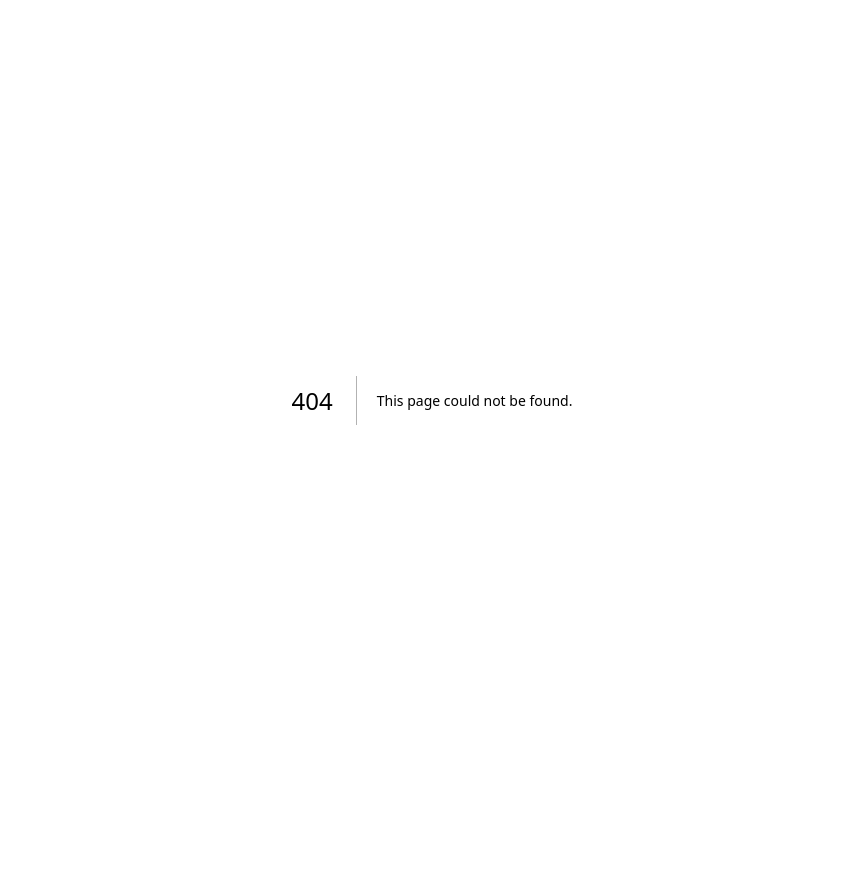
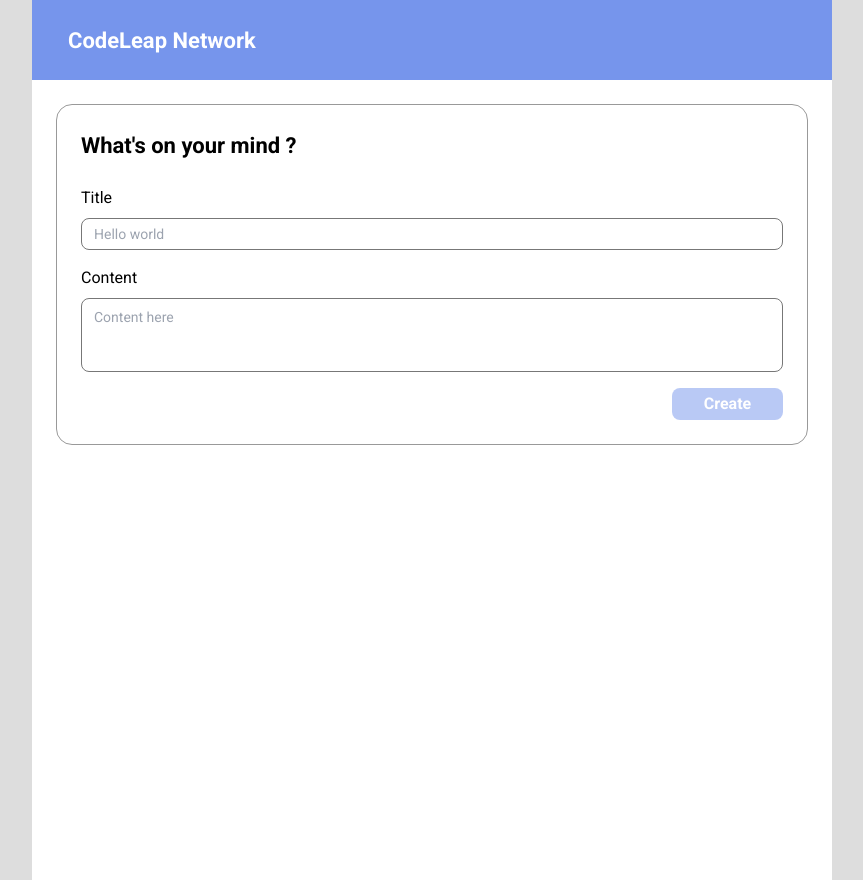
Before and after one commit to bzenky/codeleap, a Next.js app: page /blog in a window 1280 px wide. Before the commit this address had no page. Shown: the whole page, without its empty margins (208-1071 px from the left). Before the commit the page ends 800 px from the top, so only its background shows below. Built offline with nearby package versions, Linux system fonts and the light colour scheme.

Commit message:
feat: blog page, static create post card

```diff
--- /dev/null
+++ b/src/pages/blog/index.tsx
@@ -0,0 +1,56 @@
+import { useState } from "react"
+
+export default function Blog() {
+  const [title, setTitle] = useState('')
+  const [content, setContent] = useState('')
+
+  return (
+    <main className="flex min-h-screen flex-col items-center justify-center bg-[#DDDDDD]">
+      <header className="flex items-center max-w-[800px] w-[94%] h-20 px-9 bg-[#7695EC]">
+        <h1 className="text-[22px] font-bold text-white">
+          CodeLeap Network
+        </h1>
+      </header>
+
+      <div className="flex flex-col gap-6 max-w-[800px] w-[94%] min-h-screen p-6 bg-white">
+        <form className="flex flex-col border border-[#999999] p-6 rounded-2xl">
+          <h2 className="mb-6 font-bold text-[22px]">
+            What's on your mind ?
+          </h2>
+
+          <label htmlFor="title">
+            Title
+          </label>
+
+          <input
+            id="title"
+            className='w-full h-8 text-sm px-3 border border-[#777777] rounded-lg mt-2 mb-4'
+            placeholder="Hello world"
+            type="text"
+            value={title}
+            onChange={(e) => setTitle(e.target.value)}
+          />
+
+          <label htmlFor="">
+            Content
+          </label>
+
+          <textarea
+            id="content"
+            placeholder="Content here"
+            className='w-full h-[74px] text-sm py-2 px-3 border border-[#777777] rounded-lg mt-2 mb-4 resize-none'
+            value={content}
+            onChange={(e) => setContent(e.target.value)}
+          />
+
+          <button
+            className="w-[111px] h-[32px] bg-[#7695EC] text-white font-bold rounded-lg ml-auto hover:bg-[#5d7eda] transition-colors disabled:cursor-not-allowed disabled:opacity-50"
+            disabled={title.trim().length === 0 || content.trim().length === 0}
+          >
+            Create
+          </button>
+        </form>
+      </div>
+    </main>
+  )
+}
--- a/src/pages/index.tsx
+++ b/src/pages/index.tsx
@@ -1,7 +1,13 @@
+import { useRouter } from "next/router"
 import { useState } from "react"
 
 export default function Home() {
   const [username, setUsername] = useState('')
+  const router = useRouter()
+
+  function handleLogin() {
+    router.push('/blog')
+  }
 
   return (
     <main className="flex min-h-screen flex-col items-center justify-center bg-[#DDDDDD]">
@@ -26,6 +32,7 @@
           <button
             className="w-[111px] h-[32px] bg-[#7695EC] text-white font-bold rounded-lg uppercase ml-auto hover:bg-[#5d7eda] transition-colors disabled:cursor-not-allowed disabled:opacity-50"
             disabled={username.trim().length === 0}
+            onClick={handleLogin}
           >
             Enter
           </button>
```
